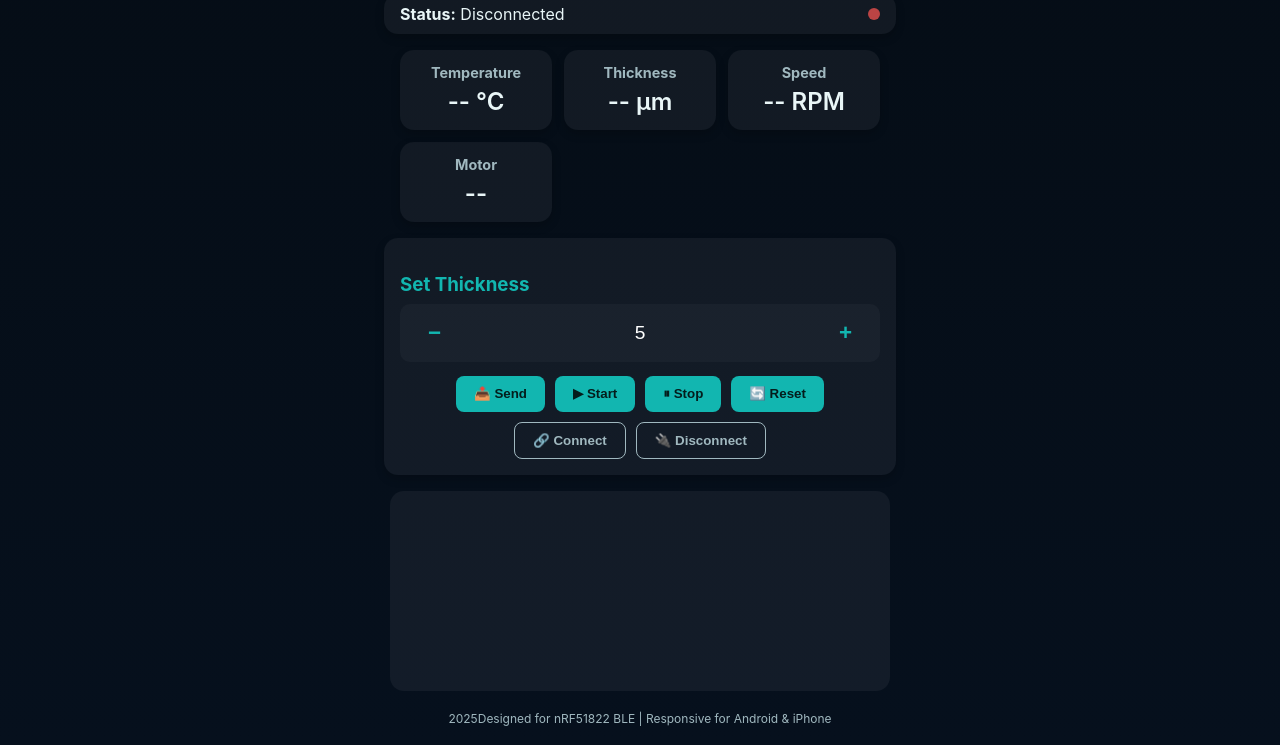
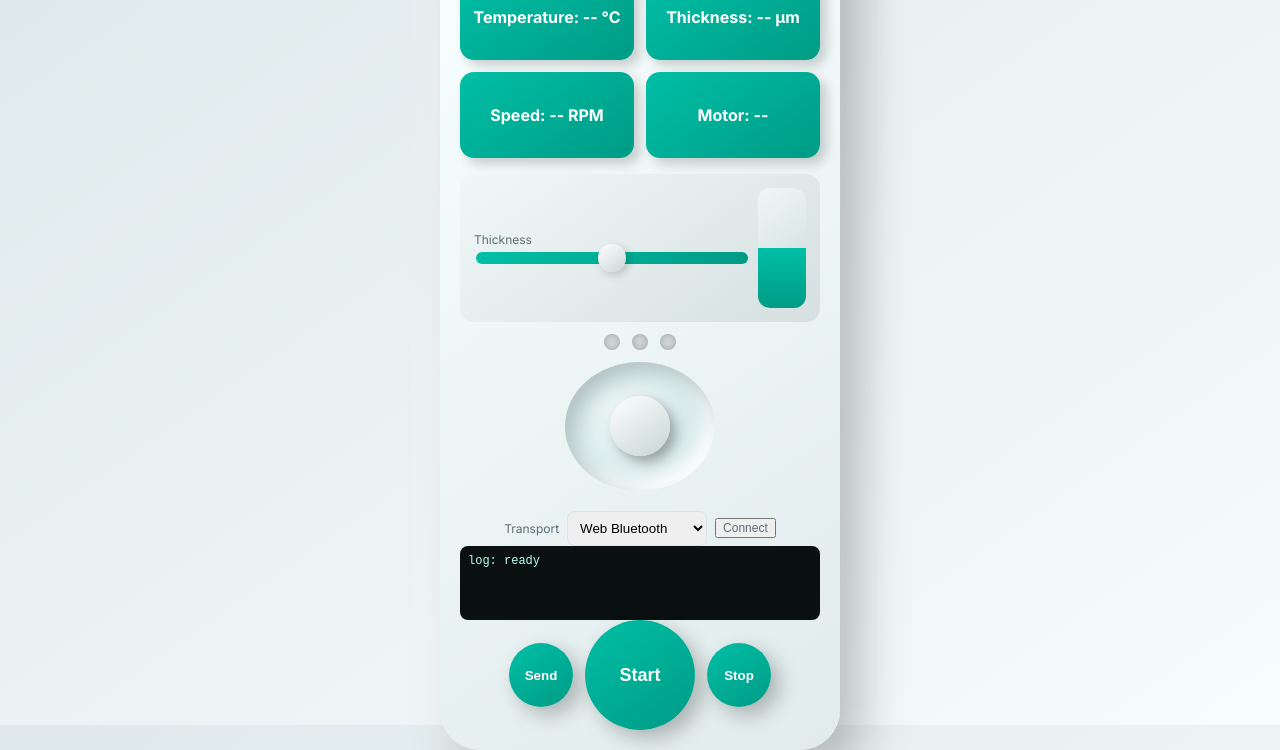
Before and after one commit to ankitsehgal2009-creator/NrfBleNative, a plain HTML site: page index.html in a window 1280 px wide. Shown: the part 75-825 px from the top of the page. Drawn offline with Linux system fonts and the light colour scheme.

Commit message:
changes in Ble.js and index.html

```diff
--- a/ble.js
+++ b/ble.js
@@ -1,53 +1,47 @@
-// ble.js — Cryostat Microtome BLE link for nRF51822 (Web Bluetooth)
+// ble.js — for Cryostat Microtome (nRF51822 BLE JSON parser)
 
 const UART_SERVICE = "6e400001-b5a3-f393-e0a9-e50e24dcca9e";
-const UART_RX = "6e400002-b5a3-f393-e0a9-e50e24dcca9e"; // write
-const UART_TX = "6e400003-b5a3-f393-e0a9-e50e24dcca9e"; // notify
+const UART_RX = "6e400002-b5a3-f393-e0a9-e50e24dcca9e";
+const UART_TX = "6e400003-b5a3-f393-e0a9-e50e24dcca9e";
 
-let bleDevice = null, bleServer = null, rxChar = null, txChar = null;
-let reconnectTimer = null;
+let bleDevice, bleServer, rxChar, txChar;
 let rxBuffer = "";
 
-document.addEventListener("DOMContentLoaded", () => {
-  const statusText = document.getElementById("status-text");
-  const statusDot = document.getElementById("status-dot");
-  const logs = document.getElementById("logs");
+window.addEventListener("DOMContentLoaded", () => {
+  const logEl = document.getElementById("log");
+  const connectBtn = document.getElementById("connectTransport");
+  const sendBtn = document.getElementById("send");
+  const startBtn = document.getElementById("start");
+  const stopBtn = document.getElementById("stop");
 
-  const tempEl = document.getElementById("param-temp");
-  const thickEl = document.getElementById("param-thick");
-  const speedEl = document.getElementById("param-speed");
-  const motorEl = document.getElementById("param-motor");
+  const tileTemp = document.getElementById("tile-temp");
+  const tileThick = document.getElementById("tile-thick");
+  const tileSpeed = document.getElementById("tile-speed");
+  const tileMotor = document.getElementById("tile-motor");
+  const leds = [document.getElementById("led1"), document.getElementById("led2"), document.getElementById("led3")];
 
-  const connectBtn = document.getElementById("connect-btn");
-  const disconnectBtn = document.getElementById("disconnect-btn");
-  const startBtn = document.getElementById("start-btn");
-  const stopBtn = document.getElementById("stop-btn");
-  const resetBtn = document.getElementById("reset-btn");
-
-  function log(msg) {
-    const line = document.createElement("div");
-    line.textContent = `[${new Date().toLocaleTimeString()}] ${msg}`;
-    logs.appendChild(line);
-    logs.scrollTop = logs.scrollHeight;
-    console.log(msg);
+  function log(...msg) {
+    const line = `[${new Date().toLocaleTimeString()}] ${msg.join(" ")}`;
+    logEl.textContent = line + "\n" + logEl.textContent;
+    console.log(...msg);
   }
 
-  function setStatus(connected) {
-    statusText.textContent = connected ? "Connected" : "Disconnected";
-    statusDot.classList.toggle("connected", connected);
+  function setLEDs(on) {
+    leds.forEach(l => l.classList.toggle("on", on));
   }
 
-  async function connectBLE() {
+  // Connect to BLE
+  connectBtn.onclick = async () => {
     try {
+      log("🔗 Requesting Cryostat BLE device...");
       bleDevice = await navigator.bluetooth.requestDevice({
         filters: [{ namePrefix: "Cryostat" }],
         optionalServices: [UART_SERVICE],
       });
+      bleDevice.addEventListener("gattserverdisconnected", onDisconnect);
 
-      bleDevice.addEventListener("gattserverdisconnected", handleDisconnect);
-      log("⏳ Connecting to " + bleDevice.name + "...");
+      log("⏳ Connecting...");
       bleServer = await bleDevice.gatt.connect();
-
       const service = await bleServer.getPrimaryService(UART_SERVICE);
       rxChar = await service.getCharacteristic(UART_RX);
       txChar = await service.getCharacteristic(UART_TX);
@@ -55,72 +49,52 @@ document.addEventListener("DOMContentLoaded", () => {
       await txChar.startNotifications();
       txChar.addEventListener("characteristicvaluechanged", handleNotification);
 
-      setStatus(true);
-      log("✅ Connected to " + bleDevice.name);
+      log("✅ Connected to", bleDevice.name);
+      setLEDs(true);
     } catch (err) {
-      log("❌ Connection failed: " + err.message);
+      log("❌ BLE error:", err.message);
     }
+  };
+
+  // Disconnect
+  function onDisconnect() {
+    setLEDs(false);
+    log("⚠️ Device disconnected");
   }
 
-  function handleDisconnect() {
-    log("⚠️ Disconnected from BLE device");
-    setStatus(false);
-    rxChar = null;
-    txChar = null;
-
-    if (!reconnectTimer && bleDevice) {
-      reconnectTimer = setInterval(async () => {
-        try {
-          if (!bleDevice.gatt.connected) {
-            log("🔄 Attempting auto-reconnect...");
-            bleServer = await bleDevice.gatt.connect();
-            const service = await bleServer.getPrimaryService(UART_SERVICE);
-            rxChar = await service.getCharacteristic(UART_RX);
-            txChar = await service.getCharacteristic(UART_TX);
-            await txChar.startNotifications();
-            txChar.addEventListener("characteristicvaluechanged", handleNotification);
-            setStatus(true);
-            clearInterval(reconnectTimer);
-            reconnectTimer = null;
-            log("✅ Auto-reconnected successfully");
-          }
-        } catch (e) {
-          log("Reconnect attempt failed: " + e.message);
-        }
-      }, 5000);
-    }
-  }
-
-  // JSON reassembly + parsing
+  // Parse incoming JSON data
   function handleNotification(event) {
-    const val = new TextDecoder().decode(event.target.value);
-    rxBuffer += val;
+    const chunk = new TextDecoder().decode(event.target.value);
+    rxBuffer += chunk;
 
     let endIdx;
     while ((endIdx = rxBuffer.indexOf("}")) !== -1) {
       const jsonStr = rxBuffer.slice(0, endIdx + 1);
       rxBuffer = rxBuffer.slice(endIdx + 1);
-
       try {
         const data = JSON.parse(jsonStr);
-        log("📥 RX: " + jsonStr);
-
-        if (data.temp !== undefined) tempEl.textContent = data.temp.toFixed(1) + " °C";
-        if (data.thickness !== undefined) thickEl.textContent = data.thickness.toFixed(1) + " µm";
-        if (data.speed !== undefined) speedEl.textContent = data.speed.toFixed(0) + " RPM";
-        if (data.motor !== undefined)
-          motorEl.textContent = data.motor ? "ON 🟢" : "OFF 🔴";
+        log("📥 RX:", jsonStr);
+        updateUI(data);
       } catch (e) {
         // ignore incomplete fragments
       }
     }
   }
 
+  // Update UI elements
+  function updateUI(data) {
+    if (data.temp !== undefined)
+      tileTemp.textContent = `Temperature: ${data.temp.toFixed(1)} °C`;
+    if (data.thickness !== undefined)
+      tileThick.textContent = `Thickness: ${data.thickness.toFixed(1)} µm`;
+    if (data.speed !== undefined)
+      tileSpeed.textContent = `Speed: ${data.speed.toFixed(0)} RPM`;
+    if (data.motor !== undefined)
+      tileMotor.textContent = `Motor: ${data.motor ? "ON 🟢" : "OFF 🔴"}`;
+  }
+
   async function writeToRx(text) {
-    if (!rxChar) {
-      log("⚠️ Not connected.");
-      return;
-    }
+    if (!rxChar) return log("⚠️ Not connected");
     const encoder = new TextEncoder();
     const bytes = encoder.encode(text);
     const MTU = 20;
@@ -128,18 +102,23 @@ document.addEventListener("DOMContentLoaded", () => {
       const slice = bytes.slice(i, i + MTU);
       await rxChar.writeValue(slice);
     }
-    log("📤 TX: " + text);
+    log("📤 TX:", text);
   }
 
-  // Make writeToRx globally available (used by index.html inline script)
-  window.writeToRx = writeToRx;
+  // Buttons
+  sendBtn.onclick = async () => {
+    const val = document.getElementById("range").value;
+    await writeToRx(`THICKNESS:${val}`);
+    log(`📤 Sent thickness: ${val}`);
+  };
 
-  // Buttons
-  connectBtn.onclick = connectBLE;
-  disconnectBtn.onclick = () => bleDevice?.gatt?.disconnect();
-  startBtn.onclick = () => writeToRx("START");
-  stopBtn.onclick = () => writeToRx("STOP");
-  resetBtn.onclick = () => writeToRx("RESET");
+  startBtn.onclick = async () => {
+    await writeToRx("START");
+    setLEDs(true);
+  };
 
-  setStatus(false);
+  stopBtn.onclick = async () => {
+    await writeToRx("STOP");
+    setLEDs(false);
+  };
 });
--- a/index.html
+++ b/index.html
@@ -1,180 +1,94 @@
-<!DOCTYPE html>
+<!doctype html>
 <html lang="en">
 <head>
-  <meta charset="UTF-8" />
-  <meta name="viewport" content="width=device-width, initial-scale=1.0" />
-  <title>Cryostat Microtome Control</title>
-  <link rel="manifest" href="manifest.json" />
+  <meta charset="utf-8" />
+  <meta name="viewport" content="width=device-width,initial-scale=1" />
+  <title>Cryostat Microtome — 3D Control UI with Joystick, LEDs & Telemetry</title>
+  <link href="https://fonts.googleapis.com/css2?family=Inter:wght@300;400;600;700;800&display=swap" rel="stylesheet">
   <style>
-    :root {
-      --bg: #06101d;
-      --card: rgba(255,255,255,0.05);
-      --accent: #12b6b0;
-      --muted: #a0b8bf;
-      --radius: 14px;
-      --shadow: 0 4px 10px rgba(0,0,0,0.2);
-    }
-    body {
-      font-family: "Inter", Arial, sans-serif;
-      background: linear-gradient(180deg, #050d16, #06101d);
-      color: #e9f6f7;
-      margin: 0; padding: 10px;
-      display: flex; flex-direction: column;
-      align-items: center;
-      min-height: 100vh;
-    }
-    h1 { margin: 10px 0; color: var(--accent); }
-    .status-bar {
-      display: flex; justify-content: space-between;
-      align-items: center; width: 100%;
-      max-width: 480px; background: var(--card);
-      padding: 10px 16px; border-radius: var(--radius);
-      box-shadow: var(--shadow);
-    }
-    .dot { width: 12px; height: 12px; border-radius: 50%; background: #b44; }
-    .dot.connected { background: var(--accent); box-shadow: 0 0 8px var(--accent); }
-    .param-grid {
-      display: grid; grid-template-columns: repeat(auto-fit, minmax(150px, 1fr));
-      gap: 12px; width: 100%; max-width: 480px; margin-top: 16px;
-    }
-    .card {
-      background: var(--card); border-radius: var(--radius);
-      padding: 14px; box-shadow: var(--shadow);
-      display: flex; flex-direction: column; align-items: center;
-      justify-content: center; text-align: center;
-    }
-    .card h3 { margin: 0; font-size: 0.9rem; color: var(--muted); }
-    .card span { font-size: 1.5rem; font-weight: 600; margin-top: 6px; }
-    .control-section {
-      background: var(--card); border-radius: var(--radius);
-      width: 100%; max-width: 480px;
-      padding: 16px; margin-top: 16px;
-      box-shadow: var(--shadow);
-    }
-    .input-group {
-      display: flex; align-items: center; justify-content: space-between;
-      background: rgba(255,255,255,0.03);
-      border-radius: 10px; padding: 6px 10px; margin-top: 8px;
-    }
-    input[type="number"] {
-      width: 100%; background: transparent; color: #fff;
-      border: none; font-size: 1.2rem; text-align: center; outline: none;
-      -moz-appearance: textfield;
-    }
-    input::-webkit-outer-spin-button,
-    input::-webkit-inner-spin-button { -webkit-appearance: none; margin: 0; }
-    .arrow-btn {
-      background: none; border: none; color: var(--accent);
-      font-size: 1.4rem; cursor: pointer;
-    }
-    .btn-row {
-      display: flex; flex-wrap: wrap;
-      justify-content: center; gap: 10px; margin-top: 14px;
-    }
-    button {
-      background: var(--accent); color: #041d1c; border: none;
-      padding: 10px 18px; border-radius: 8px;
-      font-weight: 700; cursor: pointer;
-    }
-    button.ghost {
-      background: transparent; color: var(--muted);
-      border: 1px solid var(--muted);
-    }
-    #logs {
-      width: 100%; max-width: 480px;
-      height: 180px; overflow-y: auto;
-      background: rgba(255,255,255,0.05);
-      border-radius: var(--radius); padding: 10px;
-      font-family: monospace; font-size: 13px;
-      color: var(--muted); margin-top: 16px;
-    }
-    footer {
-      color: var(--muted); font-size: 12px;
-      margin-top: 20px; text-align: center;
-    }
-    @media (max-width: 600px) {
-      h1 { font-size: 1.3rem; }
-      .card span { font-size: 1.3rem; }
-      .btn-row button { flex: 1; }
-    }
+    :root { --bg:#e8f0f2; --card:#fff; --accent:#00bfa6; --accent-dark:#009b85; --led-on:#00ff9c; --led-off:#d1d6d9; }
+    *{box-sizing:border-box} html,body{height:100%;margin:0;font-family:Inter,system-ui,sans-serif}
+    body{display:flex;align-items:center;justify-content:center;background:linear-gradient(145deg,#dfe9eb,#f7fcfc)}
+    .phone{width:400px;height:850px;border-radius:40px;padding:20px;background:linear-gradient(145deg,#f9ffff,#e1ebeb);box-shadow:20px 20px 50px rgba(0,0,0,.25),-10px -10px 30px rgba(255,255,255,.7);display:flex;flex-direction:column}
+    .title{background:linear-gradient(145deg,#eaf5f5,#cce1e1);padding:10px 20px;border-radius:16px;font-weight:700}
+    .tiles{display:grid;grid-template-columns:repeat(2,1fr);gap:12px;margin-top:14px}
+    .tile{height:86px;border-radius:14px;background:linear-gradient(145deg,var(--accent),var(--accent-dark));color:#fff;display:flex;align-items:center;justify-content:center;font-weight:700;box-shadow:6px 6px 12px rgba(0,0,0,.18),-6px -6px 12px rgba(255,255,255,.12)}
+    .control-card{margin-top:16px;background:linear-gradient(145deg,#f1f7f7,#d6e0e0);padding:14px;border-radius:14px;display:flex;gap:12px;align-items:center}
+    .slider{flex:1}
+    input[type=range]{width:100%;height:12px;border-radius:8px;background:linear-gradient(90deg,var(--accent),var(--accent-dark));-webkit-appearance:none}
+    input[type=range]::-webkit-slider-thumb{-webkit-appearance:none;width:28px;height:28px;border-radius:50%;background:linear-gradient(145deg,#fff,#cbd7d7);box-shadow:3px 3px 8px rgba(0,0,0,.18)}
+    .meter{width:48px;height:120px;border-radius:12px;background:linear-gradient(145deg,#f1f6f6,#c9dada);position:relative;overflow:hidden}
+    .meter-fill{position:absolute;bottom:0;width:100%;background:linear-gradient(180deg,var(--accent),var(--accent-dark));height:50%;transition:height .15s linear}
+    .leds{display:flex;gap:12px;justify-content:center;margin-top:12px}
+    .led{width:16px;height:16px;border-radius:50%;background:var(--led-off);box-shadow:inset 0 0 6px rgba(0,0,0,.25);transition:all .18s}
+    .led.on{background:var(--led-on);box-shadow:0 0 10px var(--led-on)}
+    .joystick{width:150px;height:150px;border-radius:50%;margin:12px auto;background:radial-gradient(circle at 30% 30%,#eaf5f5,#cce1e1);position:relative;box-shadow:inset 10px 10px 20px #b3c3c3,inset -10px -10px 20px #fff}
+    .stick{width:60px;height:60px;border-radius:50%;background:linear-gradient(145deg,#fff,#c6d5d5);position:absolute;top:50%;left:50%;transform:translate(-50%,-50%);box-shadow:6px 6px 12px rgba(0,0,0,.3);transition:transform .06s linear}
+    .bottom{margin-top:auto;display:flex;flex-direction:column;gap:12px}
+    .button-row{display:flex;gap:12px;align-items:center;justify-content:center}
+    .btn{border:none;border-radius:50%;padding:0;color:#fff;background:linear-gradient(145deg,var(--accent),var(--accent-dark));box-shadow:8px 8px 20px rgba(0,0,0,.25);cursor:pointer}
+    .btn-small{width:64px;height:64px;font-weight:700}
+    .btn-large{width:110px;height:110px;font-weight:800;font-size:18px}
+    .connect{display:flex;gap:10px;align-items:center;justify-content:center}
+    .toggle{width:50px;height:28px;border-radius:20px;padding:3px;background:linear-gradient(145deg,#e1f3f3,#b5c8c8);display:flex;align-items:center}
+    .thumb{width:22px;height:22px;border-radius:50%;background:linear-gradient(145deg,#fff,#b5c5c5);transform:translateX(0);transition:transform .25s}
+    .toggle.on{background:linear-gradient(145deg,var(--accent),var(--accent-dark))}
+    .toggle.on .thumb{transform:translateX(22px)}
+    .transport{display:flex;gap:8px;align-items:center;justify-content:center;margin-top:8px}
+    select,input[type=text]{padding:8px;border-radius:8px;border:1px solid #d7e5e5}
+    .small{font-size:12px;color:#5b6f73}
+    .log{height:84px;overflow:auto;background:#0b1111;color:#b9fff0;padding:8px;border-radius:8px;font-family:monospace;font-size:12px}
   </style>
 </head>
 <body>
-  <h1>Cryostat Microtome</h1>
+  <div class="phone" role="application" aria-label="Cryostat control">
+    <div class="title">Cryostat Control — Telemetry Demo</div>
 
-  <!-- 🔹 STATUS BAR -->
-  <div class="status-bar">
-    <div>
-      <strong>Status:</strong> <span id="status-text">Disconnected</span>
+    <div class="tiles">
+      <div class="tile" id="tile-temp">Temperature: -- °C</div>
+      <div class="tile" id="tile-thick">Thickness: -- µm</div>
+      <div class="tile" id="tile-speed">Speed: -- RPM</div>
+      <div class="tile" id="tile-motor">Motor: --</div>
     </div>
-    <div class="dot" id="status-dot"></div>
-  </div>
 
-  <!-- 🔹 PARAMETER DISPLAY -->
-  <div class="param-grid">
-    <div class="card"><h3>Temperature</h3><span id="param-temp">-- °C</span></div>
-    <div class="card"><h3>Thickness</h3><span id="param-thick">-- µm</span></div>
-    <div class="card"><h3>Speed</h3><span id="param-speed">-- RPM</span></div>
-    <div class="card"><h3>Motor</h3><span id="param-motor">--</span></div>
-  </div>
+    <div class="control-card">
+      <div class="slider">
+        <label class="small" for="range">Thickness</label>
+        <input id="range" type="range" min="0" max="100" value="50">
+      </div>
+      <div class="meter"><div class="meter-fill" id="meterFill"></div></div>
+    </div>
 
-  <!-- 🔹 CONTROL PANEL -->
-  <div class="control-section">
-    <h3 style="color:var(--accent);margin-bottom:8px;">Set Thickness</h3>
-    <div class="input-group">
-      <button class="arrow-btn" id="dec-btn">−</button>
-      <input id="thickness-input" type="number" min="0" max="100" step="0.1" value="5" />
-      <button class="arrow-btn" id="inc-btn">+</button>
+    <div class="leds">
+      <div class="led" id="led1"></div>
+      <div class="led" id="led2"></div>
+      <div class="led" id="led3"></div>
     </div>
-    <div class="btn-row">
-      <button id="send-btn">📤 Send</button>
-      <button id="start-btn">▶ Start</button>
-      <button id="stop-btn">⏸ Stop</button>
-      <button id="reset-btn">🔄 Reset</button>
-      <button id="connect-btn" class="ghost">🔗 Connect</button>
-      <button id="disconnect-btn" class="ghost">🔌 Disconnect</button>
+
+    <div class="joystick" id="joystick" aria-label="joystick">
+      <div class="stick" id="stick" role="application"></div>
+    </div>
+
+    <div class="transport">
+      <label class="small">Transport</label>
+      <select id="transportSelect">
+        <option value="console">Console (default)</option>
+        <option value="ble" selected>Web Bluetooth</option>
+      </select>
+      <button id="connectTransport" class="small">Connect</button>
+    </div>
+
+    <div class="log" id="log">log: ready</div>
+
+    <div class="bottom">
+      <div class="button-row">
+        <button class="btn btn-small" id="send">Send</button>
+        <button class="btn btn-large" id="start">Start</button>
+        <button class="btn btn-small" id="stop">Stop</button>
+      </div>
     </div>
   </div>
 
-  <!-- 🔹 LOGS -->
-  <div id="logs"></div>
-
-  <footer>2025Designed for nRF51822 BLE | Responsive for Android & iPhone</footer>
-
-  <!-- BLE script -->
-  <script type="module" src="ble.js" defer></script>
-
-  <!-- UI Logic -->
-  <script>
-    document.addEventListener("DOMContentLoaded", () => {
-      const incBtn = document.getElementById("inc-btn");
-      const decBtn = document.getElementById("dec-btn");
-      const sendBtn = document.getElementById("send-btn");
-      const input = document.getElementById("thickness-input");
-      const logs = document.getElementById("logs");
-
-      function log(msg) {
-        const line = document.createElement("div");
-        line.textContent = `[${new Date().toLocaleTimeString()}] ${msg}`;
-        logs.appendChild(line);
-        logs.scrollTop = logs.scrollHeight;
-      }
-
-      incBtn.onclick = () => {
-        input.stepUp();
-        log("Increased thickness → " + input.value);
-      };
-      decBtn.onclick = () => {
-        input.stepDown();
-        log("Decreased thickness → " + input.value);
-      };
-      sendBtn.onclick = () => {
-        const val = input.value;
-        log("📤 Sending thickness: " + val);
-        // Hook with BLE: if global writeToRx exists
-        if (window.writeToRx) window.writeToRx(`THICKNESS:${val}`);
-      };
-    });
-  </script>
+  <script src="ble.js"></script>
 </body>
 </html>
```
